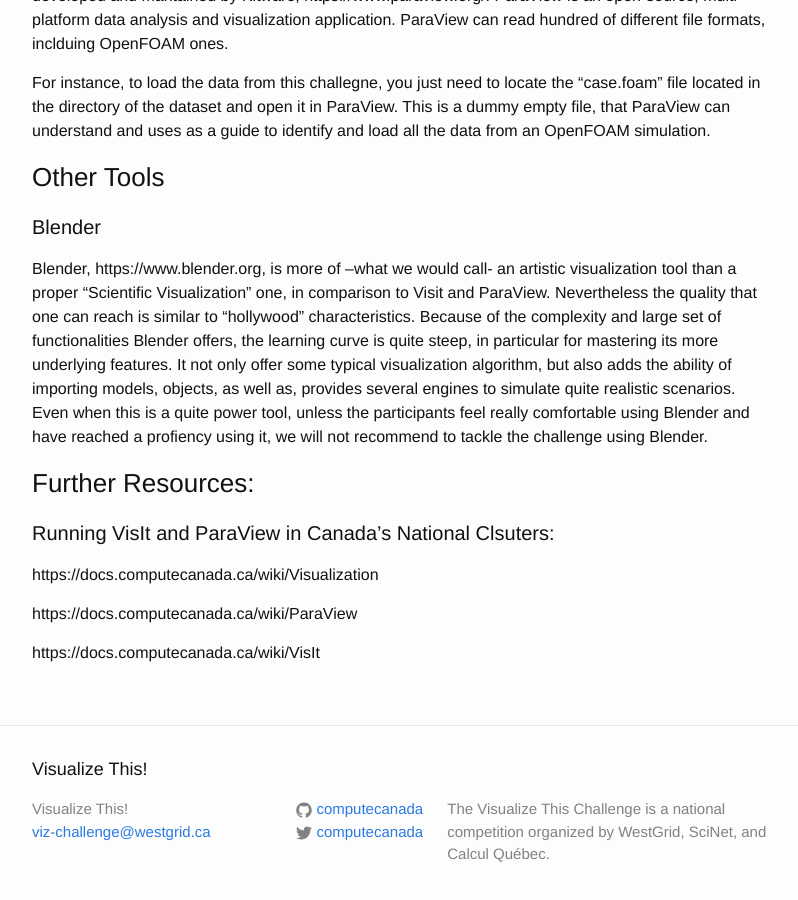
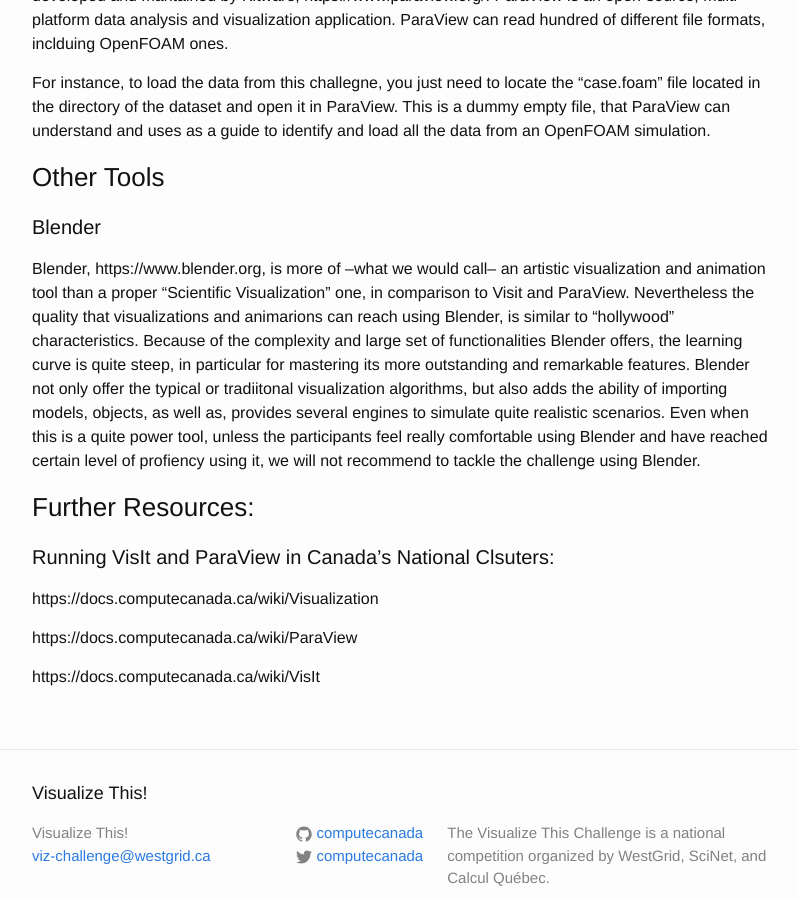
Before and after one commit to ComputeCanada/visualizeThis, a Jekyll site: the page built from _posts/2019-08-20-tools.markdown, in a window 1280 px wide and 900 px high, scrolled down 1418 px. Shown: the whole window, without its empty margins (238-1036 px from the left). Built offline with Jekyll 4.4.1, drawn with Linux system fonts in a browser that asks for light colours.

Commit message:
minor tweaks to the blender paragraph

```diff
--- a/_posts/2019-08-20-tools.markdown
+++ b/_posts/2019-08-20-tools.markdown
@@ -51,11 +51,11 @@
 
 ### Other Tools
 #### Blender
-Blender, https://www.blender.org, is more of --what we would call- an artistic visualization tool than a proper "Scientific Visualization" one, in comparison to Visit and ParaView.
-Nevertheless the quality that one can reach is similar to "hollywood" characteristics.
-Because of the complexity and large set of functionalities Blender offers, the learning curve is quite steep, in particular for mastering its more underlying features.
-It not only offer some typical visualization algorithm, but also adds the ability of importing models, objects, as well as, provides several engines to simulate quite realistic scenarios.
-Even when this is a quite power tool, unless the participants feel really comfortable using Blender and have reached a profiency using it, we will not recommend to tackle the challenge using Blender.
+Blender, https://www.blender.org, is more of --what we would call-- an artistic visualization and animation tool than a proper "Scientific Visualization" one, in comparison to Visit and ParaView.
+Nevertheless the quality that visualizations and animarions can reach using Blender, is similar to "hollywood" characteristics.
+Because of the complexity and large set of functionalities Blender offers, the learning curve is quite steep, in particular for mastering its more outstanding and remarkable features.
+Blender not only offer the typical or tradiitonal visualization algorithms, but also adds the ability of importing models, objects, as well as, provides several engines to simulate quite realistic scenarios.
+Even when this is a quite power tool, unless the participants feel really comfortable using Blender and have reached certain level of profiency using it, we will not recommend to tackle the challenge using Blender.
 
 
 
```
